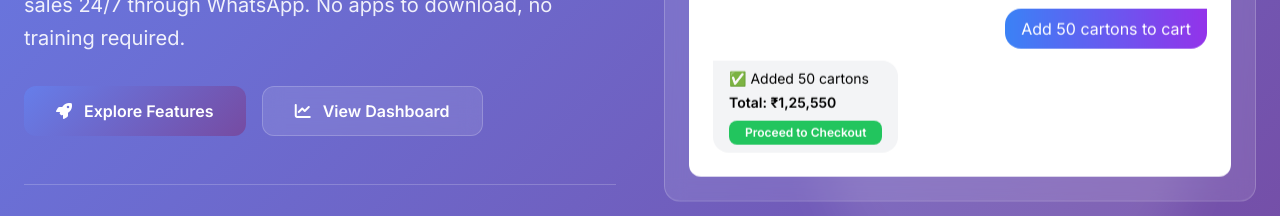
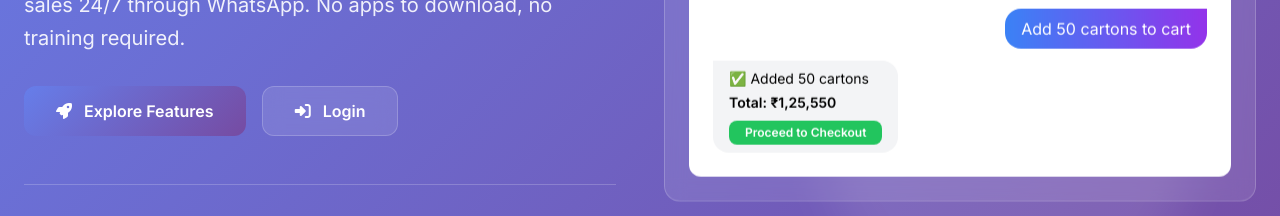
Before and after one commit to qutubkothari/SAK-Whatsapp-AI-EC2, a website: page public/index.html in a window 1280 px wide. Shown: the part 404-620 px from the top of the page. Drawn offline with nearby package versions, Linux system fonts and the light colour scheme.

Commit message:
Change dashboard links to login page on home page

```diff
--- a/public/index.html
+++ b/public/index.html
@@ -113,9 +113,9 @@
                                 <i class="fas fa-rocket mr-2"></i>
                                 Explore Features
                             </button>
-                            <button onclick="window.location.href='/dashboard.html'" class="glass px-8 py-3 rounded-xl font-semibold hover:bg-white/20 transition-all">
-                                <i class="fas fa-chart-line mr-2"></i>
-                                View Dashboard
+                            <button onclick="window.location.href='/login.html'" class="glass px-8 py-3 rounded-xl font-semibold hover:bg-white/20 transition-all">
+                                <i class="fas fa-sign-in-alt mr-2"></i>
+                                Login
                             </button>
                         </div>
 
@@ -264,7 +264,7 @@
                 <p class="text-xl text-white/90 mb-8 max-w-2xl mx-auto">
                     Join businesses already using SAK to automate their sales and provide 24/7 customer service.
                 </p>
-                <button onclick="window.location.href='/dashboard.html'" class="bg-white text-purple-600 px-8 py-4 rounded-xl font-bold text-lg hover:shadow-2xl transition-all">
+                <button onclick="window.location.href='/login.html'" class="bg-white text-purple-600 px-8 py-4 rounded-xl font-bold text-lg hover:shadow-2xl transition-all">
                     <i class="fas fa-rocket mr-2"></i>
                     Get Started Now
                 </button>
@@ -289,7 +289,7 @@
                         <h4 class="font-semibold mb-4">Product</h4>
                         <ul class="space-y-2 text-gray-400 text-sm">
                             <li><a href="#features" class="hover:text-white">Features</a></li>
-                            <li><a href="/dashboard.html" class="hover:text-white">Dashboard</a></li>
+                            <li><a href="/login.html" class="hover:text-white">Login</a></li>
                             <li><a href="#" class="hover:text-white">Pricing</a></li>
                         </ul>
                     </div>
```
